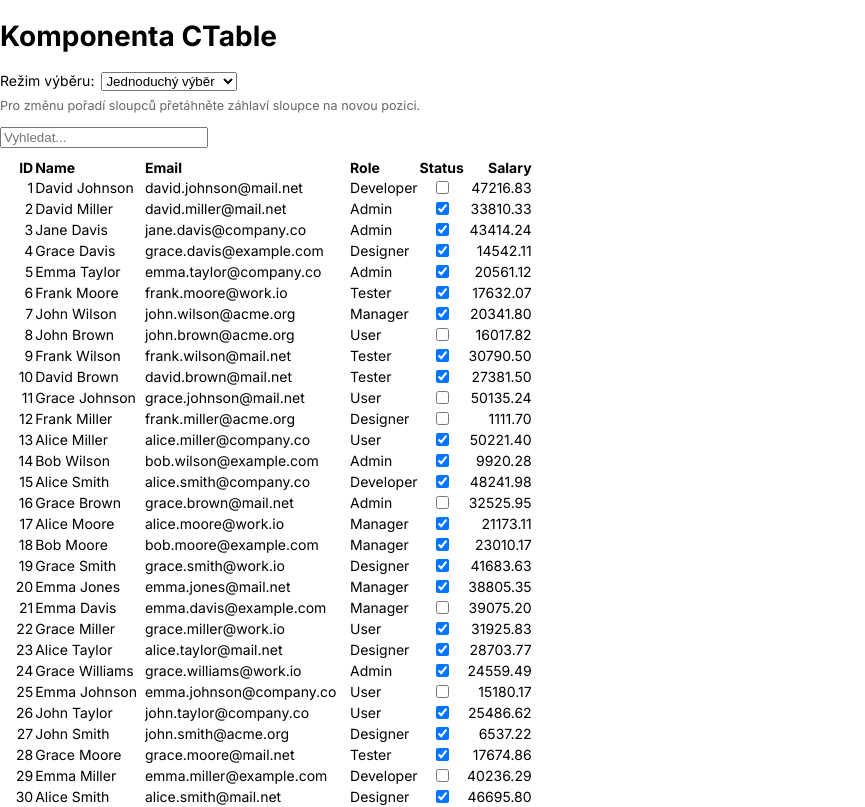
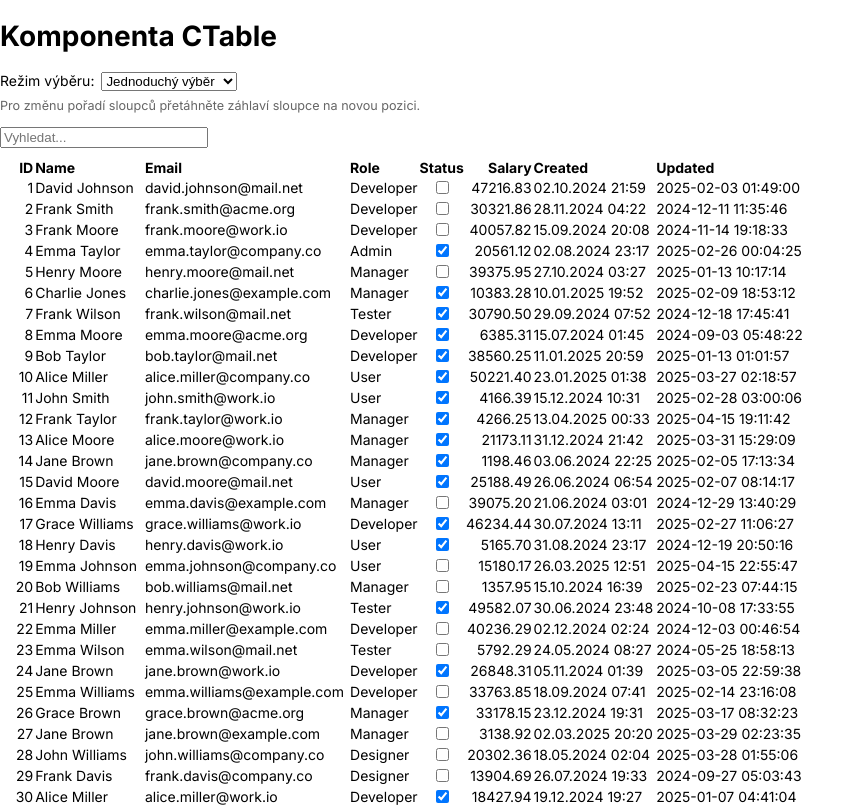
Before and after one commit to davidzemancz/compactui, a React (Vite) app: page /components/table in a window 1280 px wide. Shown: the top 807 px of the page, without its empty margins (0-865 px from the left). Built offline with nearby package versions, Linux system fonts and the light colour scheme.

Commit message:
datetime

```diff
--- a/src/components/CTable.tsx
+++ b/src/components/CTable.tsx
@@ -1,7 +1,7 @@
 import React, { useState, useMemo, useRef, useEffect } from 'react';
 
 // Types
-export type ColumnDataType = 'string' | 'int' | 'decimal' | 'bool';
+export type ColumnDataType = 'string' | 'int' | 'decimal' | 'bool' | 'datetime';
 export type SortDirection = 'asc' | 'desc' | null;
 export type SelectionMode = 'single' | 'checkbox';
 
@@ -10,6 +10,7 @@ export interface Column {
   header: string;
   dataType?: ColumnDataType;
   sortable?: boolean;
+  dateFormat?: string; // Format for datetime columns
 }
 
 export interface CTableProps {
@@ -20,7 +21,7 @@ export interface CTableProps {
 }
 
 // Utility functions
-const formatCellValue = (value: any, dataType?: ColumnDataType): React.ReactNode => {
+const formatCellValue = (value: any, dataType?: ColumnDataType, dateFormat?: string): React.ReactNode => {
   if (value === undefined || value === null) return '';
 
   switch (dataType) {
@@ -37,10 +38,42 @@ const formatCellValue = (value: any, dataType?: ColumnDataType): React.ReactNode
       return Number.isInteger(value) ? value.toString() : value;
     case 'decimal':
       return typeof value === 'number' ? value.toFixed(2) : value;
+    case 'datetime':
+      try {
+        // Parse the datetime string
+        const date = new Date(value);
+        if (isNaN(date.getTime())) {
+          return value; // Return original value if parsing fails
+        }
+
+        // Format the date according to provided format or default format
+        const format = dateFormat || 'dd.MM.yyyy HH:mm';
+        return formatDate(date, format);
+      } catch (error) {
+        return value; // Return original value if formatting fails
+      }
     case 'string':
     default:
       return value.toString();
   }
+};
+
+// Helper function to format date according to format string
+const formatDate = (date: Date, format: string): string => {
+  const day = date.getDate().toString().padStart(2, '0');
+  const month = (date.getMonth() + 1).toString().padStart(2, '0');
+  const year = date.getFullYear();
+  const hours = date.getHours().toString().padStart(2, '0');
+  const minutes = date.getMinutes().toString().padStart(2, '0');
+  const seconds = date.getSeconds().toString().padStart(2, '0');
+
+  return format
+    .replace('dd', day)
+    .replace('MM', month)
+    .replace('yyyy', year.toString())
+    .replace('HH', hours)
+    .replace('mm', minutes)
+    .replace('ss', seconds);
 };
 
 // Header component
@@ -237,7 +270,7 @@ const TableBody: React.FC<TableBodyProps> = ({
                 key={`${rowId}-${column.key}`}
                 style={{ textAlign: getAlignmentType(column.dataType) as any }}
               >
-                {formatCellValue(row[column.key], column.dataType)}
+                {formatCellValue(row[column.key], column.dataType, column.dateFormat)}
               </td>
             ))}
           </tr>
@@ -374,6 +407,38 @@ export const CTable: React.FC<CTableProps> = ({
         case 'bool':
           comparison = (aValue === bValue) ? 0 : aValue ? 1 : -1;
           break;
+        case 'datetime':
+          try {
+            // Expect input format: 'yyyy-MM-dd HH:mm:ss'
+            // Parse dates manually for consistent results
+            const parseDate = (dateStr: string): Date => {
+              const [datePart = '', timePart = ''] = dateStr.split(' ');
+              const [year = '0', month = '0', day = '0'] = datePart.split('-');
+              const [hours = '0', minutes = '0', seconds = '0'] = timePart.split(':');
+
+              return new Date(
+                parseInt(year, 10),
+                parseInt(month, 10) - 1, // Month is 0-indexed in JS Date
+                parseInt(day, 10),
+                parseInt(hours, 10),
+                parseInt(minutes, 10),
+                parseInt(seconds, 10)
+              );
+            };
+
+            const dateA = parseDate(String(aValue));
+            const dateB = parseDate(String(bValue));
+
+            if (!isNaN(dateA.getTime()) && !isNaN(dateB.getTime())) {
+              comparison = dateA.getTime() - dateB.getTime();
+            } else {
+              comparison = String(aValue).localeCompare(String(bValue));
+            }
+          } catch (error) {
+            // Fallback to string comparison if date parsing fails
+            comparison = String(aValue).localeCompare(String(bValue));
+          }
+          break;
         default:
           comparison = String(aValue).localeCompare(String(bValue));
       }
--- a/src/demos/CTableDemo.tsx
+++ b/src/demos/CTableDemo.tsx
@@ -8,6 +8,8 @@ interface User {
   role: string;
   active: boolean;
   salary: number;
+  createdAt: string;
+  updatedAt: string;
 }
 
 // Helper function to generate random user data
@@ -27,7 +29,15 @@ const generateUsers = (count: number): User[] => {
     const active = Math.random() > 0.3; // 70% chance of being active
     const salary = Math.round(50000 + Math.random() * 50000 * 100) / 100; // Random salary between 50k and 100k
 
-    return { id, name, email, role, active, salary };
+    // Generate random dates within the last year
+    const now = new Date();
+    const createdDate = new Date(now.getTime() - Math.random() * 365 * 24 * 60 * 60 * 1000);
+    const updatedDate = new Date(createdDate.getTime() + Math.random() * (now.getTime() - createdDate.getTime()));
+
+    const createdAt = createdDate.toISOString().slice(0, 19).replace('T', ' ');
+    const updatedAt = updatedDate.toISOString().slice(0, 19).replace('T', ' ');
+
+    return { id, name, email, role, active, salary, createdAt, updatedAt };
   });
 };
 
@@ -39,7 +49,9 @@ const CTableDemo: React.FC = () => {
     { key: 'email', header: 'Email', dataType: 'string', sortable: true },
     { key: 'role', header: 'Role', dataType: 'string', sortable: true },
     { key: 'active', header: 'Status', dataType: 'bool', sortable: true },
-    { key: 'salary', header: 'Salary', dataType: 'decimal', sortable: true }
+    { key: 'salary', header: 'Salary', dataType: 'decimal', sortable: true },
+    { key: 'createdAt', header: 'Created', dataType: 'datetime', sortable: true },
+    { key: 'updatedAt', header: 'Updated', dataType: 'datetime', sortable: true, dateFormat: 'yyyy-MM-dd HH:mm:ss' }
   ];
 
   // Generate users once and memoize the result
```
